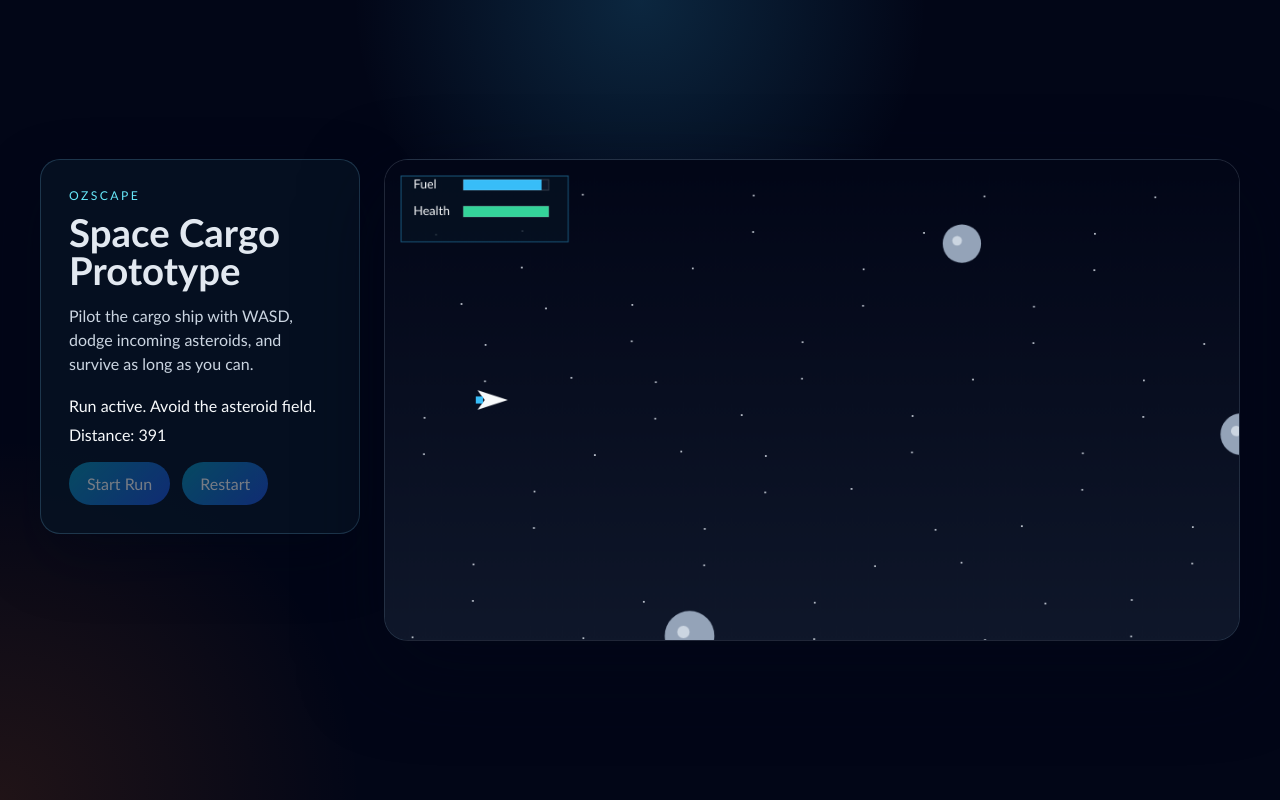
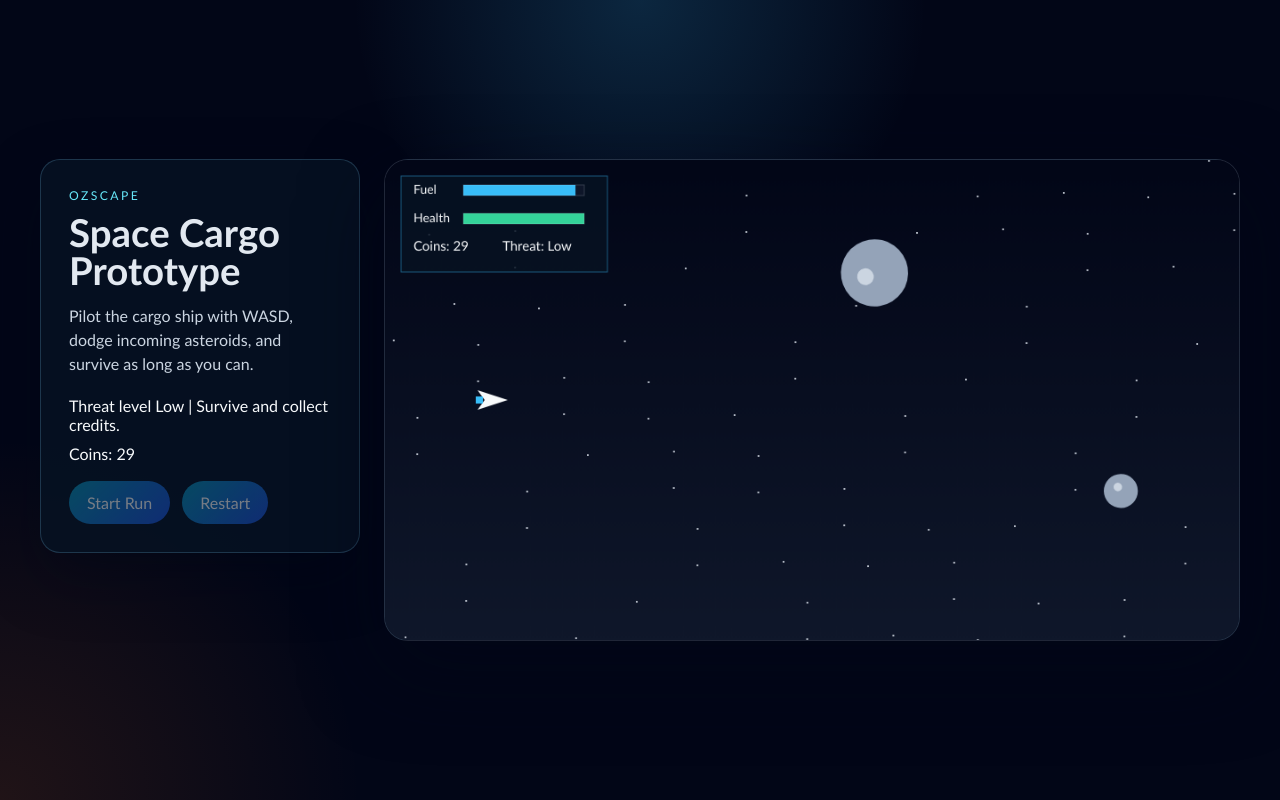
Before and after one commit to OzNova/Ozscape, a plain HTML site: page index.html in a window 1280 px wide. Both pictures are taken after a click on the button "Start Run". Drawn offline with Linux system fonts and the light colour scheme.

Commit message:
Upgrade canvas game to modular space survival

```diff
--- a/game.js
+++ b/game.js
@@ -1,4 +1,7 @@
-class Game {
+import { Player } from "./player.js";
+import { ObstacleManager } from "./obstacles.js";
+
+export class Game {
   constructor(ctx, width, height, controls) {
     this.ctx = ctx;
     this.width = width;
@@ -8,21 +11,26 @@ class Game {
     this.startButton = controls.startButton;
     this.restartButton = controls.restartButton;
     this.input = { w: false, a: false, s: false, d: false };
-    this.player = new window.Player(120, height / 2);
-    this.obstacles = new window.ObstacleManager(width, height);
+    this.player = new Player(120, height / 2);
+    this.obstacles = new ObstacleManager(width, height);
     this.running = false;
     this.lastTime = 0;
     this.distance = 0;
     this.starOffset = 0;
+    this.elapsedTime = 0;
+    this.difficulty = 0;
+    this.score = 0;
     this.maxFuel = 100;
     this.maxHealth = 100;
     this.fuel = this.maxFuel;
     this.health = this.maxHealth;
-    this.idleFuelDrain = 3;
-    this.movementFuelDrain = 4.5;
-    this.collisionDamage = 25;
-    this.collisionCooldown = 0.65;
+    this.idleFuelDrain = 2.6;
+    this.movementFuelDrain = 4.1;
+    this.collisionDamage = 20;
+    this.collisionCooldown = 0.75;
     this.collisionTimer = 0;
+    this.shakeTimer = 0;
+    this.shakeStrength = 0;
     this.bindInput();
   }
 
@@ -45,17 +53,22 @@ class Game {
   }
 
   start() {
-    this.player = new window.Player(120, this.height / 2);
+    this.player = new Player(120, this.height / 2);
     this.obstacles.reset();
     this.distance = 0;
     this.starOffset = 0;
+    this.elapsedTime = 0;
+    this.difficulty = 0;
+    this.score = 0;
     this.fuel = this.maxFuel;
     this.health = this.maxHealth;
     this.collisionTimer = 0;
+    this.shakeTimer = 0;
+    this.shakeStrength = 0;
     this.running = true;
     this.lastTime = performance.now();
-    this.statusLabel.textContent = "Run active. Avoid the asteroid field.";
-    this.scoreLabel.textContent = "Distance: 0";
+    this.statusLabel.textContent = "Run active. Survive the deep-space debris lane.";
+    this.scoreLabel.textContent = "Coins: 0";
     this.startButton.disabled = true;
     this.restartButton.disabled = true;
     requestAnimationFrame((time) => this.loop(time));
@@ -70,7 +83,7 @@ class Game {
 
   loop(currentTime) {
     if (!this.running) {
-      this.render();
+      this.draw();
       return;
     }
 
@@ -78,7 +91,7 @@ class Game {
     this.lastTime = currentTime;
 
     this.update(deltaTime);
-    this.render();
+    this.draw();
 
     if (this.running) {
       requestAnimationFrame((time) => this.loop(time));
@@ -86,27 +99,46 @@ class Game {
   }
 
   update(deltaTime) {
-    const didMove = this.player.update(this.input, deltaTime, { width: this.width, height: this.height });
-    this.obstacles.update(deltaTime);
-    this.distance += 140 * deltaTime;
-    this.starOffset += 120 * deltaTime;
+    this.elapsedTime += deltaTime;
+    this.difficulty = Math.min(10, this.elapsedTime / 10);
+
+    const didMove = this.player.update(this.input, deltaTime, {
+      width: this.width,
+      height: this.height
+    });
+
+    this.obstacles.update(deltaTime, this.difficulty);
+
+    this.distance += (150 + this.difficulty * 18) * deltaTime;
+    this.starOffset += (120 + this.difficulty * 10) * deltaTime;
+
     this.fuel -= this.idleFuelDrain * deltaTime;
     if (didMove) {
       this.fuel -= this.movementFuelDrain * deltaTime;
     }
     this.fuel = Math.max(0, this.fuel);
-    this.scoreLabel.textContent = `Distance: ${Math.floor(this.distance)}`;
+
+    this.score += (10 + this.difficulty * 3) * deltaTime;
+    this.scoreLabel.textContent = `Coins: ${Math.floor(this.score)}`;
 
     this.collisionTimer = Math.max(0, this.collisionTimer - deltaTime);
+    this.shakeTimer = Math.max(0, this.shakeTimer - deltaTime);
+    if (this.shakeTimer === 0) {
+      this.shakeStrength = 0;
+    }
 
     const collidingAsteroid = this.obstacles.getCollidingAsteroid(this.player);
     if (collidingAsteroid && this.collisionTimer === 0) {
       this.health = Math.max(0, this.health - this.collisionDamage);
       this.collisionTimer = this.collisionCooldown;
+      this.shakeTimer = 0.22;
+      this.shakeStrength = 9;
       collidingAsteroid.x = -collidingAsteroid.radius;
       this.statusLabel.textContent = this.health > 0
-        ? "Hull hit. Stay clear of the asteroid field."
+        ? "Hull hit. Stabilize the ship and keep moving."
         : "Game over. Hull integrity lost.";
+    } else if (this.running && this.health > 0 && this.fuel > 0) {
+      this.statusLabel.textContent = `Threat level ${this.getThreatLabel()}  |  Survive and collect credits.`;
     }
 
     if (this.fuel === 0) {
@@ -119,12 +151,23 @@ class Game {
     }
   }
 
-  render() {
+  draw() {
     this.ctx.clearRect(0, 0, this.width, this.height);
+
+    this.ctx.save();
+    if (this.shakeTimer > 0) {
+      const intensity = this.shakeStrength * (this.shakeTimer / 0.22);
+      const offsetX = (Math.random() - 0.5) * intensity;
+      const offsetY = (Math.random() - 0.5) * intensity;
+      this.ctx.translate(offsetX, offsetY);
+    }
+
     this.drawBackground();
-    this.drawHud();
     this.obstacles.draw(this.ctx);
     this.player.draw(this.ctx);
+    this.ctx.restore();
+
+    this.drawHud();
 
     if (!this.running && this.distance === 0) {
       this.drawCenterText("Press Start");
@@ -141,27 +184,36 @@ class Game {
     this.ctx.fillRect(0, 0, this.width, this.height);
 
     this.ctx.fillStyle = "rgba(226, 232, 240, 0.8)";
-    for (let i = 0; i < 70; i += 1) {
-      const x = (i * 137 - this.starOffset * (0.2 + (i % 5) * 0.04)) % (this.width + 40);
+    for (let i = 0; i < 80; i += 1) {
+      let x = (i * 137 - this.starOffset * (0.22 + (i % 5) * 0.04)) % (this.width + 40);
+      if (x < -4) {
+        x += this.width + 40;
+      }
       const y = (i * 83) % this.height;
       this.ctx.fillRect(x, y, 2, 2);
     }
   }
 
   drawHud() {
-    this.ctx.fillStyle = "rgba(6, 18, 34, 0.82)";
-    this.ctx.fillRect(18, 18, 188, 74);
+    this.ctx.fillStyle = "rgba(6, 18, 34, 0.84)";
+    this.ctx.fillRect(18, 18, 232, 108);
     this.ctx.strokeStyle = "rgba(56, 189, 248, 0.45)";
-    this.ctx.strokeRect(18, 18, 188, 74);
+    this.ctx.strokeRect(18, 18, 232, 108);
 
-    this.drawMeter("Fuel", this.fuel, this.maxFuel, 32, "#38bdf8");
-    this.drawMeter("Health", this.health, this.maxHealth, 62, "#34d399");
+    this.drawMeter("Fuel", this.fuel, this.maxFuel, 38, "#38bdf8");
+    this.drawMeter("Health", this.health, this.maxHealth, 70, "#34d399");
+
+    this.ctx.fillStyle = "#f8fafc";
+    this.ctx.font = "15px Trebuchet MS";
+    this.ctx.textAlign = "left";
+    this.ctx.fillText(`Coins: ${Math.floor(this.score)}`, 32, 102);
+    this.ctx.fillText(`Threat: ${this.getThreatLabel()}`, 132, 102);
   }
 
   drawMeter(label, value, maxValue, y, color) {
     const barX = 88;
     const barY = y - 10;
-    const barWidth = 96;
+    const barWidth = 136;
     const barHeight = 12;
     const ratio = Math.max(0, Math.min(1, value / maxValue));
 
@@ -179,15 +231,26 @@ class Game {
   }
 
   drawCenterText(label) {
-    this.ctx.fillStyle = "rgba(15, 23, 42, 0.75)";
-    this.ctx.fillRect(this.width / 2 - 120, this.height / 2 - 34, 240, 68);
+    this.ctx.fillStyle = "rgba(15, 23, 42, 0.78)";
+    this.ctx.fillRect(this.width / 2 - 140, this.height / 2 - 34, 280, 68);
     this.ctx.strokeStyle = "rgba(56, 189, 248, 0.5)";
-    this.ctx.strokeRect(this.width / 2 - 120, this.height / 2 - 34, 240, 68);
+    this.ctx.strokeRect(this.width / 2 - 140, this.height / 2 - 34, 280, 68);
     this.ctx.fillStyle = "#f8fafc";
     this.ctx.font = "24px Trebuchet MS";
     this.ctx.textAlign = "center";
     this.ctx.fillText(label, this.width / 2, this.height / 2 + 8);
   }
+
+  getThreatLabel() {
+    if (this.difficulty < 2.5) {
+      return "Low";
+    }
+    if (this.difficulty < 5.5) {
+      return "Rising";
+    }
+    if (this.difficulty < 8) {
+      return "High";
+    }
+    return "Critical";
+  }
 }
-
-window.Game = Game;
--- a/index.html
+++ b/index.html
@@ -17,7 +17,7 @@
         </p>
         <div class="hud">
           <span id="status">Press Start to launch.</span>
-          <span id="score">Distance: 0</span>
+          <span id="score">Coins: 0</span>
         </div>
         <div class="actions">
           <button id="startButton" type="button">Start Run</button>
@@ -26,9 +26,6 @@
       </section>
       <canvas id="gameCanvas" width="960" height="540" aria-label="Ozscape game canvas"></canvas>
     </main>
-    <script defer src="./player.js"></script>
-    <script defer src="./obstacles.js"></script>
-    <script defer src="./game.js"></script>
-    <script defer src="./script.js"></script>
+    <script type="module" src="./script.js"></script>
   </body>
 </html>
--- a/obstacles.js
+++ b/obstacles.js
@@ -1,10 +1,11 @@
-class ObstacleManager {
+export class ObstacleManager {
   constructor(width, height) {
     this.width = width;
     this.height = height;
     this.asteroids = [];
     this.spawnTimer = 0;
-    this.spawnInterval = 0.9;
+    this.baseSpawnInterval = 1.05;
+    this.minimumSpawnInterval = 0.35;
   }
 
   reset() {
@@ -12,16 +13,29 @@ class ObstacleManager {
     this.spawnTimer = 0;
   }
 
-  update(deltaTime) {
+  update(deltaTime, difficulty) {
+    const spawnInterval = Math.max(
+      this.minimumSpawnInterval,
+      this.baseSpawnInterval - difficulty * 0.055
+    );
+
     this.spawnTimer += deltaTime;
-    if (this.spawnTimer >= this.spawnInterval) {
-      this.spawnTimer = 0;
-      this.spawnAsteroid();
+    while (this.spawnTimer >= spawnInterval) {
+      this.spawnTimer -= spawnInterval;
+      this.spawnAsteroid(difficulty);
     }
 
     this.asteroids.forEach((asteroid) => {
-      asteroid.x -= asteroid.speed * deltaTime;
-      asteroid.y += asteroid.drift * deltaTime;
+      asteroid.x += asteroid.velocityX * deltaTime;
+      asteroid.y += asteroid.velocityY * deltaTime;
+      asteroid.rotation += asteroid.spin * deltaTime;
+
+      if (asteroid.type === "moving") {
+        if (asteroid.y < asteroid.radius || asteroid.y > this.height - asteroid.radius) {
+          asteroid.velocityY *= -1;
+          asteroid.y = Math.max(asteroid.radius, Math.min(this.height - asteroid.radius, asteroid.y));
+        }
+      }
     });
 
     this.asteroids = this.asteroids.filter((asteroid) => asteroid.x + asteroid.radius > 0);
@@ -31,26 +45,50 @@ class ObstacleManager {
     this.asteroids.forEach((asteroid) => {
       ctx.save();
       ctx.translate(asteroid.x, asteroid.y);
-      ctx.fillStyle = "#94a3b8";
+      ctx.rotate(asteroid.rotation);
+
+      ctx.fillStyle = asteroid.type === "moving" ? "#cbd5e1" : "#94a3b8";
       ctx.beginPath();
       ctx.arc(0, 0, asteroid.radius, 0, Math.PI * 2);
       ctx.fill();
-      ctx.fillStyle = "#cbd5e1";
+
+      ctx.fillStyle = asteroid.type === "moving" ? "#e2e8f0" : "#cbd5e1";
       ctx.beginPath();
       ctx.arc(-asteroid.radius * 0.25, -asteroid.radius * 0.15, asteroid.radius * 0.25, 0, Math.PI * 2);
       ctx.fill();
+
+      if (asteroid.type === "moving") {
+        ctx.strokeStyle = "rgba(56, 189, 248, 0.45)";
+        ctx.lineWidth = 2;
+        ctx.beginPath();
+        ctx.arc(0, 0, asteroid.radius + 3, 0, Math.PI * 1.6);
+        ctx.stroke();
+      }
+
       ctx.restore();
     });
   }
 
-  spawnAsteroid() {
-    const radius = 16 + Math.random() * 20;
+  spawnAsteroid(difficulty) {
+    const movingChance = Math.min(0.18 + difficulty * 0.045, 0.65);
+    const type = Math.random() < movingChance ? "moving" : "static";
+    const radius = type === "moving"
+      ? 14 + Math.random() * 18
+      : 18 + Math.random() * 20;
+    const speed = 180 + Math.random() * 90 + difficulty * 24;
+    const verticalSpeed = type === "moving"
+      ? (Math.random() > 0.5 ? 1 : -1) * (40 + Math.random() * 70 + difficulty * 8)
+      : (-18 + Math.random() * 36);
+
     this.asteroids.push({
-      x: this.width + radius,
+      type,
+      x: this.width + radius + Math.random() * 120,
       y: 30 + Math.random() * (this.height - 60),
       radius,
-      speed: 200 + Math.random() * 140,
-      drift: -35 + Math.random() * 70
+      velocityX: -speed,
+      velocityY: verticalSpeed,
+      rotation: Math.random() * Math.PI * 2,
+      spin: (-1 + Math.random() * 2) * (0.4 + Math.random() * 0.8)
     });
   }
 
@@ -65,5 +103,3 @@ class ObstacleManager {
     }) ?? null;
   }
 }
-
-window.ObstacleManager = ObstacleManager;
--- a/player.js
+++ b/player.js
@@ -1,28 +1,71 @@
-class Player {
+export class Player {
   constructor(x, y) {
     this.width = 34;
     this.height = 22;
     this.position = { x, y };
-    this.speed = 280;
+    this.velocity = { x: 0, y: 0 };
+    this.acceleration = 620;
+    this.maxSpeed = 320;
+    this.damping = 4.8;
   }
 
   update(input, deltaTime, bounds) {
     const horizontal = (input.d ? 1 : 0) - (input.a ? 1 : 0);
     const vertical = (input.s ? 1 : 0) - (input.w ? 1 : 0);
-    const moved = horizontal !== 0 || vertical !== 0;
+    const intensity = Math.hypot(horizontal, vertical);
+    const didMove = intensity > 0;
 
-    this.position.x += horizontal * this.speed * deltaTime;
-    this.position.y += vertical * this.speed * deltaTime;
+    if (didMove) {
+      const normalizedX = horizontal / intensity;
+      const normalizedY = vertical / intensity;
+      this.velocity.x += normalizedX * this.acceleration * deltaTime;
+      this.velocity.y += normalizedY * this.acceleration * deltaTime;
+    }
 
-    this.position.x = Math.max(24, Math.min(bounds.width - 24, this.position.x));
-    this.position.y = Math.max(24, Math.min(bounds.height - 24, this.position.y));
+    const dampingFactor = Math.exp(-this.damping * deltaTime);
+    this.velocity.x *= dampingFactor;
+    this.velocity.y *= dampingFactor;
 
-    return moved;
+    const speed = Math.hypot(this.velocity.x, this.velocity.y);
+    if (speed > this.maxSpeed) {
+      const scale = this.maxSpeed / speed;
+      this.velocity.x *= scale;
+      this.velocity.y *= scale;
+    }
+
+    this.position.x += this.velocity.x * deltaTime;
+    this.position.y += this.velocity.y * deltaTime;
+
+    const minX = 24;
+    const maxX = bounds.width - 24;
+    const minY = 24;
+    const maxY = bounds.height - 24;
+
+    if (this.position.x < minX) {
+      this.position.x = minX;
+      this.velocity.x = 0;
+    } else if (this.position.x > maxX) {
+      this.position.x = maxX;
+      this.velocity.x = 0;
+    }
+
+    if (this.position.y < minY) {
+      this.position.y = minY;
+      this.velocity.y = 0;
+    } else if (this.position.y > maxY) {
+      this.position.y = maxY;
+      this.velocity.y = 0;
+    }
+
+    return didMove;
   }
 
   draw(ctx) {
+    const angle = Math.atan2(this.velocity.y, Math.max(this.velocity.x, 40)) * 0.35;
+
     ctx.save();
     ctx.translate(this.position.x, this.position.y);
+    ctx.rotate(angle);
 
     ctx.fillStyle = "#f8fafc";
     ctx.beginPath();
@@ -35,6 +78,17 @@ class Player {
 
     ctx.fillStyle = "#38bdf8";
     ctx.fillRect(-18, -4, 8, 8);
+
+    if (Math.hypot(this.velocity.x, this.velocity.y) > 18) {
+      ctx.fillStyle = "#fb7185";
+      ctx.beginPath();
+      ctx.moveTo(-18, 0);
+      ctx.lineTo(-28, -4);
+      ctx.lineTo(-28, 4);
+      ctx.closePath();
+      ctx.fill();
+    }
+
     ctx.restore();
   }
 
@@ -47,5 +101,3 @@ class Player {
     };
   }
 }
-
-window.Player = Player;
--- a/script.js
+++ b/script.js
@@ -1,3 +1,5 @@
+import { Game } from "./game.js";
+
 const canvas = document.getElementById("gameCanvas");
 const context = canvas.getContext("2d");
 const statusLabel = document.getElementById("status");
@@ -5,13 +7,14 @@ const scoreLabel = document.getElementById("score");
 const startButton = document.getElementById("startButton");
 const restartButton = document.getElementById("restartButton");
 
-const game = new window.Game(context, canvas.width, canvas.height, {
+const game = new Game(context, canvas.width, canvas.height, {
   statusLabel,
   scoreLabel,
   startButton,
   restartButton
 });
-game.render();
+
+game.draw();
 
 startButton.addEventListener("click", () => game.start());
 restartButton.addEventListener("click", () => game.start());
```
